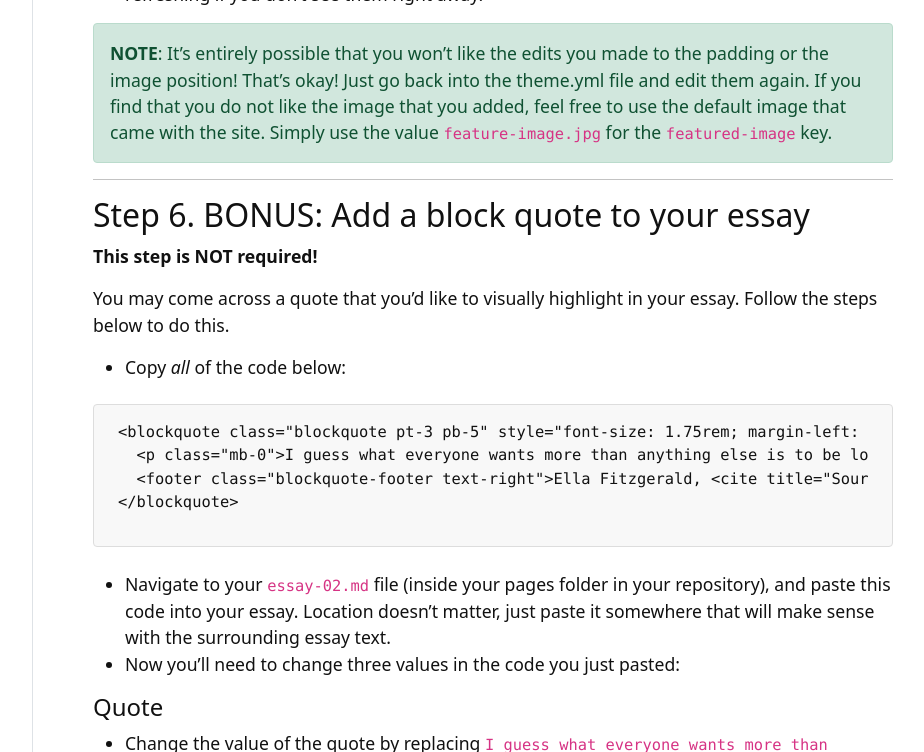
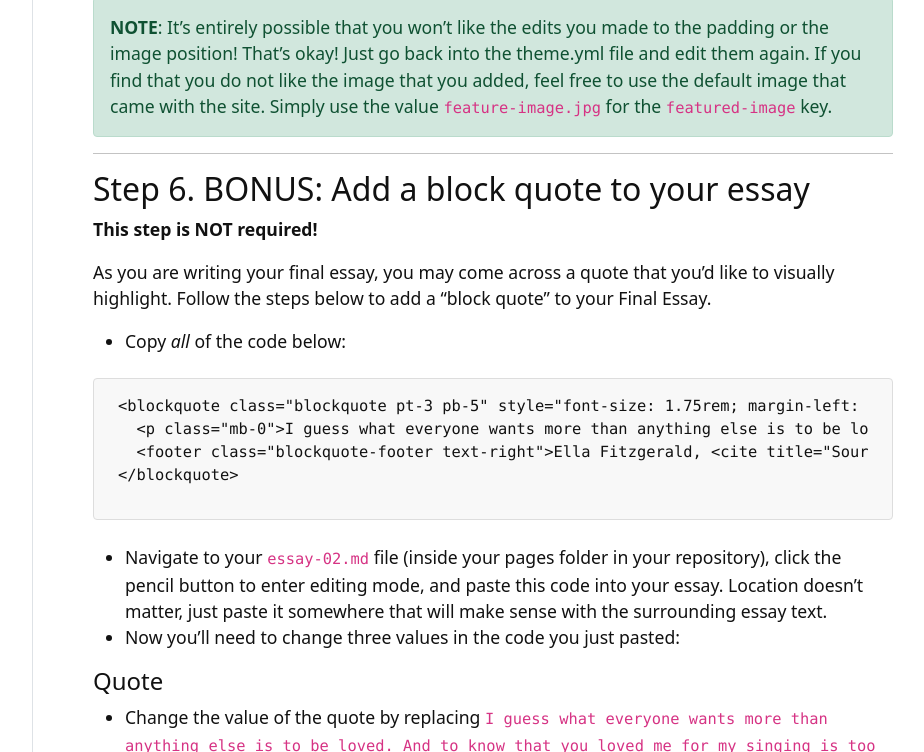
Before and after one commit to learn-static/hist-320, a Jekyll site: the page built from content/10-customize.md, in a window 1280 px wide and 900 px high, scrolled down 5713 px, cut to the strip 0-752 px from the top of the window. Shown: the whole strip, without its empty margins (208-1132 px from the left). Built offline with Jekyll 4.4.1, drawn with Linux system fonts in a browser that asks for light colours; some of the changed text lies outside the part shown.

Commit message:
customization fixes

````diff
--- a/content/10-customize.md
+++ b/content/10-customize.md
@@ -88,7 +88,7 @@ author: collectionbuilder
 
 ## Step 4. Add an introduction to your website's homepage
 
-1. From your repository's homepage, In your GitHub repository, locate and click on the "pages" folder.
+1. From your repository's homepage, locate and click on the "pages" folder.
 2. Inside the "pages" folder, click on the file titled "index.md." Then select the pencil button in the top right corner of the `index.md` file to open editing mode.
 3. `index.md` contains the text content written on the homepage of your project website! It's written in markdown, just like your essay (notice that the title is a heading 1?). This is an opportunity for you to add your own introduction to your site. It doesn't need to be long, think of it as a brief welcome to the imagined future users of your site, and a short description of what your research is about.
 4. When you're ready to write, delete the four paragraphs of stock content (starting with `This is the project site for the HIST 320...` and ending with `images into your essays`). Delete these four paragraphs, and add your own introduction in their place.
@@ -164,19 +164,19 @@ When you've found the image you want to use, upload it to your repository's "obj
 
 **This step is NOT required!**
 
-You may come across a quote that you'd like to visually highlight in your essay.
-Follow the steps below to do this.
+As you are writing your final essay, you may come across a quote that you'd like to visually highlight.
+Follow the steps below to add a "block quote" to your Final Essay.
 
 - Copy *all* of the code below:
 
 ```
 <blockquote class="blockquote pt-3 pb-5" style="font-size: 1.75rem; margin-left: auto; margin-right: auto; max-width: 650px;">
   <p class="mb-0">I guess what everyone wants more than anything else is to be loved. And to know that you loved me for my singing is too much for me. Forgive me if I don't have all the words. Maybe I can sing it and you'll understand.</p>
-  <footer class="blockquote-footer text-right">Ella Fitzgerald, <cite title="Source Title">"<a href="http://www.ellafitzgerald.com/about/quotes" target="_blank" rel="noopener">Quotes</a>"</cite></footer>
+  <footer class="blockquote-footer text-right">Ella Fitzgerald, <cite title="Source Title"><a href="http://www.ellafitzgerald.com/about/quotes" target="_blank" rel="noopener">Quotes</a></cite></footer>
 </blockquote>
 ```
 
-- Navigate to your `essay-02.md` file (inside your pages folder in your repository), and paste this code into your essay. Location doesn't matter, just paste it somewhere that will make sense with the surrounding essay text.
+- Navigate to your `essay-02.md` file (inside your pages folder in your repository), click the pencil button to enter editing mode, and paste this code into your essay. Location doesn't matter, just paste it somewhere that will make sense with the surrounding essay text.
 - Now you'll need to change three values in the code you just pasted:
 
 #### Quote
````
